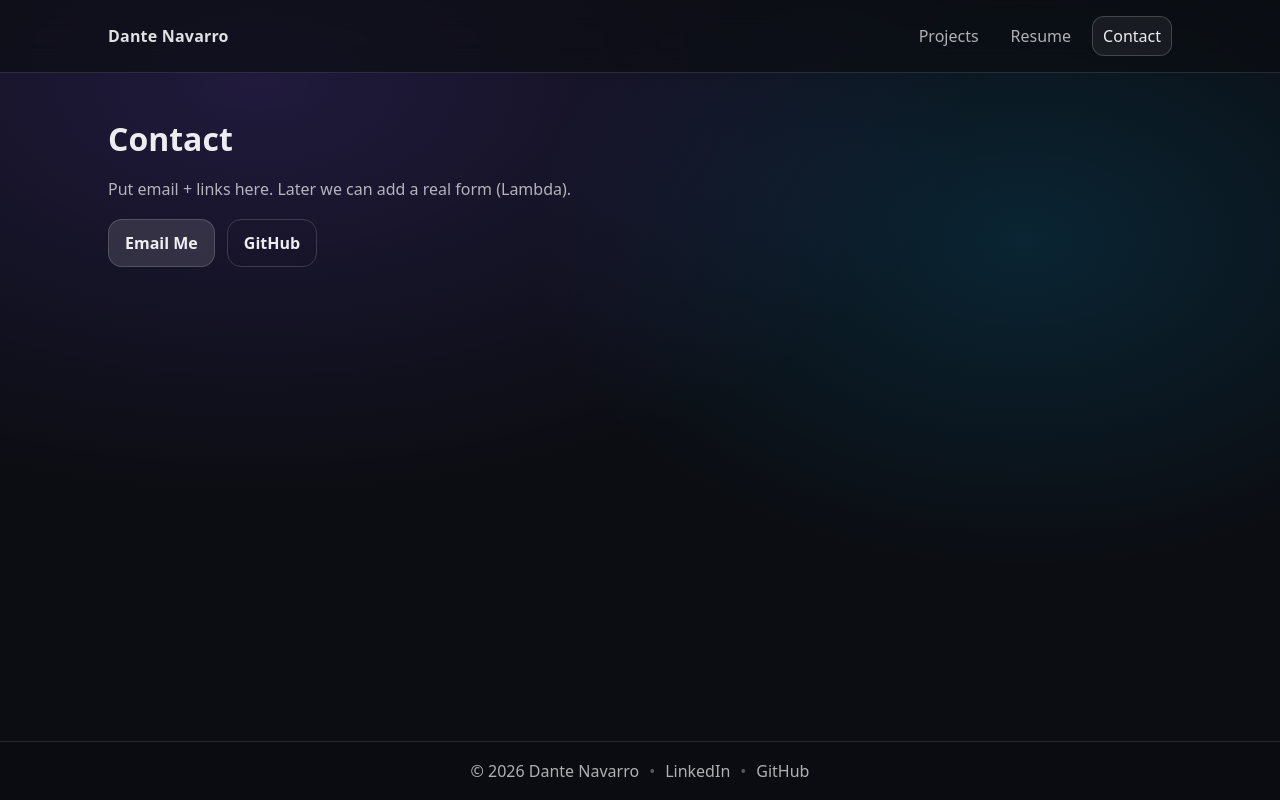
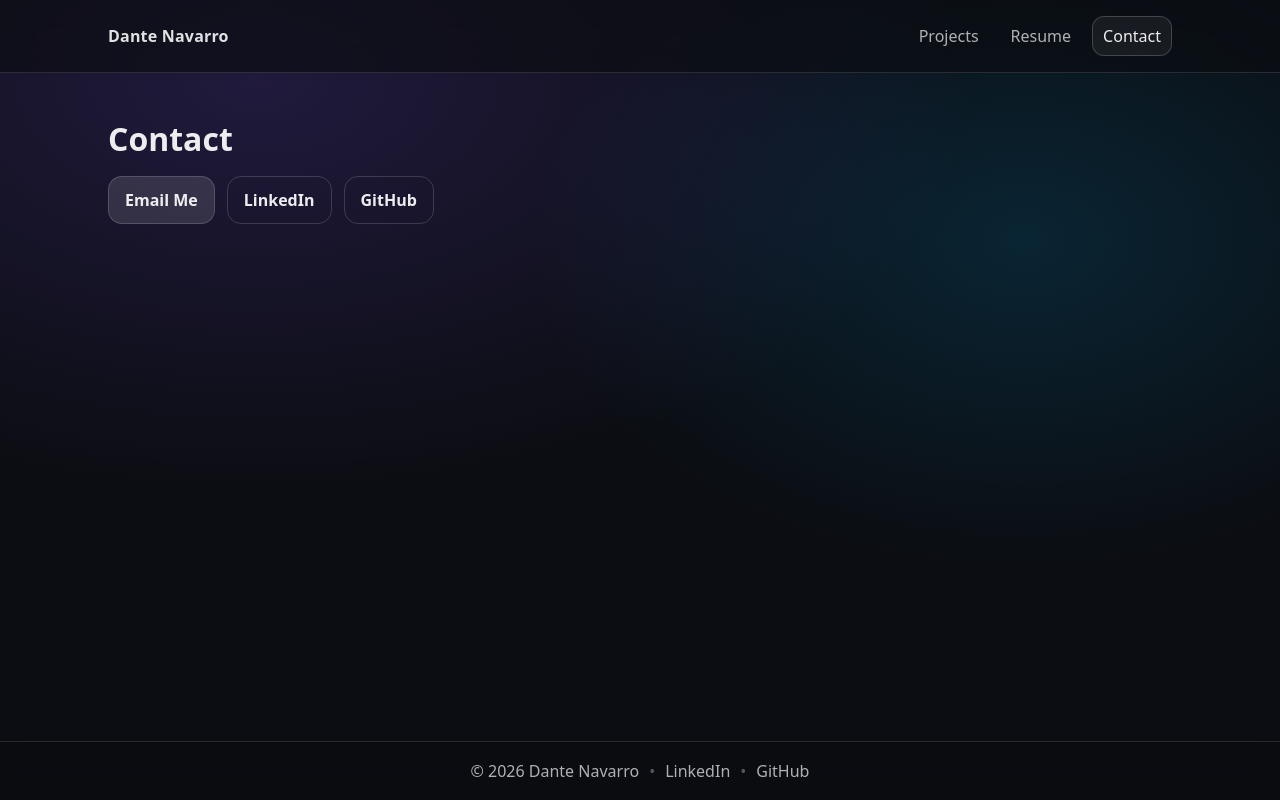
Before and after one commit to dantee-nv/dante-site, a React (Vite) app: page /contact in a window 1280 px wide. Built offline with nearby package versions, Linux system fonts and the light colour scheme.

Commit message:
Update contact links and email subject

```diff
--- a/src/pages/Contact.jsx
+++ b/src/pages/Contact.jsx
@@ -15,9 +15,9 @@ export default function Contact() {
       transition={{ duration: 0.35 }}
     >
       <h2>Contact</h2>
-      <p>Put email + links here. Later we can add a real form (Lambda).</p>
       <div className="contact-row">
-        <a className="btn primary" href="mailto:you@domain.com">Email Me</a>
+        <a className="btn primary" href="mailto:contact@dantenavarro.com?subject=Website%20Inquiry">Email Me</a>
+        <a className="btn ghost" href="https://www.linkedin.com/in/dante-navarro/" target="_blank" rel="noreferrer">LinkedIn</a>
         <a className="btn ghost" href="https://github.com/dantee-nv" target="_blank" rel="noreferrer">GitHub</a>
       </div>
     </motion.section>
```
